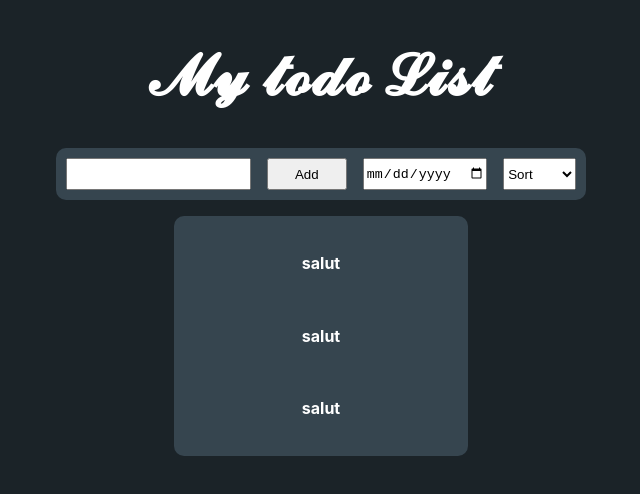
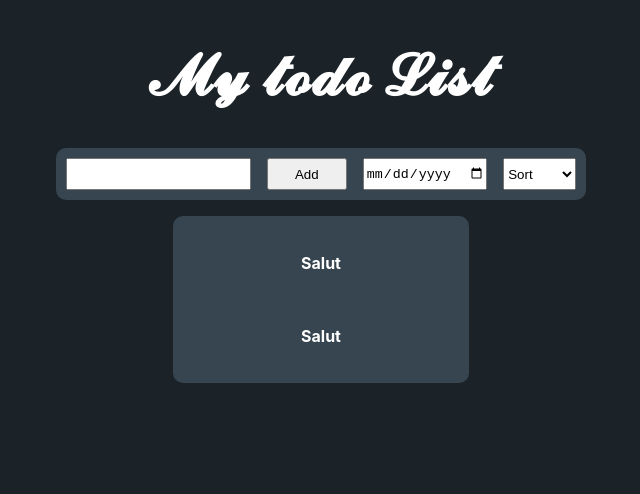
Before and after one commit to HakiEBIBI/react-todo, a React app: page / in a window 1280 px wide. Shown: the top 494 px of the page, without its empty margins (319-959 px from the left). Built offline with nearby package versions, Linux system fonts and the light colour scheme; the HTML template or start-up script is replaced by a standard one.

Commit message:
feat: added a map for todo

```diff
--- a/src/App.css
+++ b/src/App.css
@@ -70,3 +70,8 @@ ul {
     display: grid;
     gap: 10px;
 }
+
+li {
+    display: flex;
+    gap: 20px;
+}
--- a/src/TodoList.tsx
+++ b/src/TodoList.tsx
@@ -1,11 +1,26 @@
+export const todo = [
+    {
+        name: 'Salut',
+        done: false,
+        date: Date.now(),
+    },
+    {
+        name: 'Salut',
+        done: false,
+        date: Date.now(),
+    }
+];
+
 export const TodoList = () => {
     return (
         <div className="all-list">
             <div className="todo-list">
                 <ul>
-                    <li><h4>salut</h4></li>
-                    <li><h4>salut</h4></li>
-                    <li><h4>salut</h4></li>
+                    {todo.map((task, index) => (
+                        <li key={index}>
+                            <h4>{task.name}</h4>
+                        </li>
+                    ))}
                 </ul>
             </div>
         </div>
```
